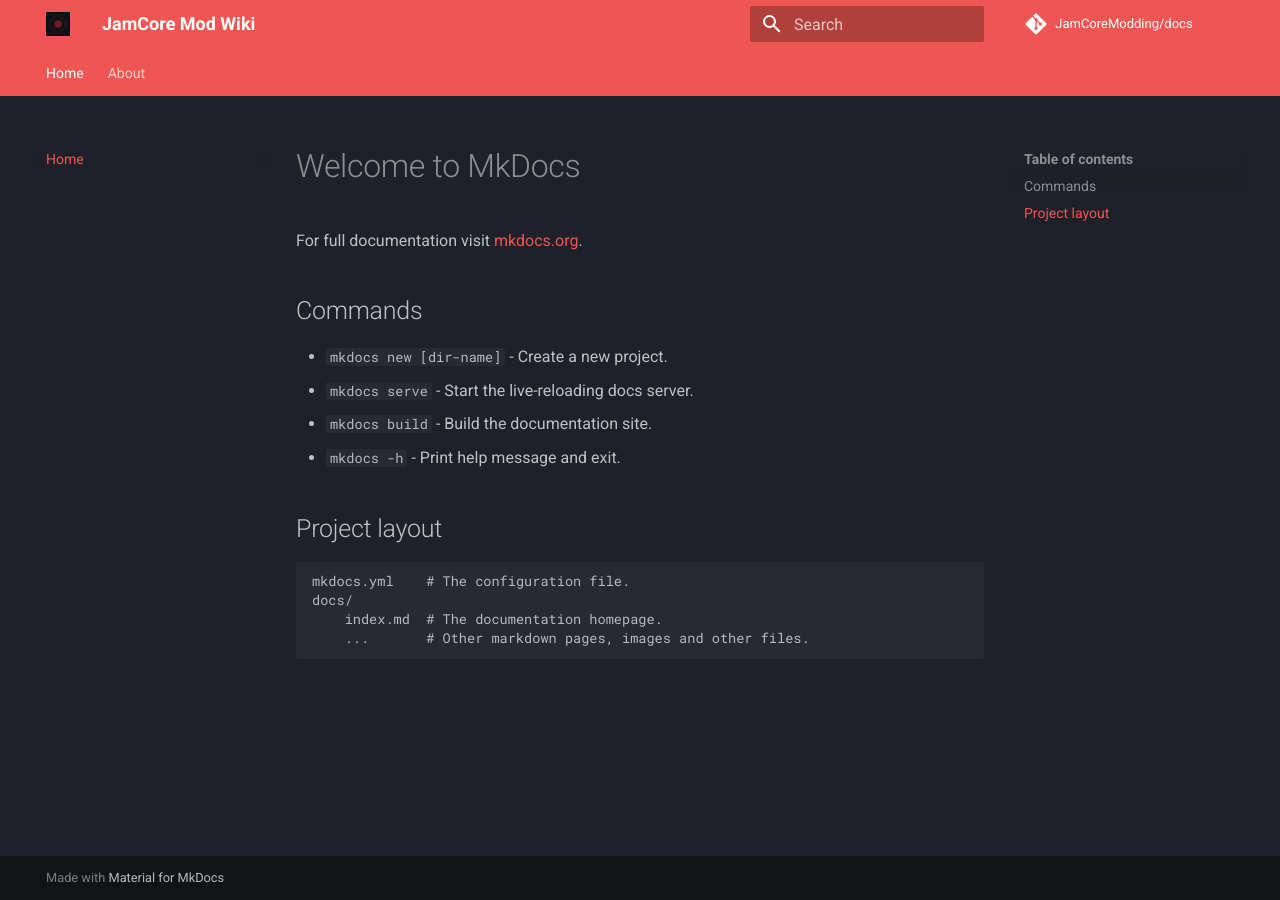
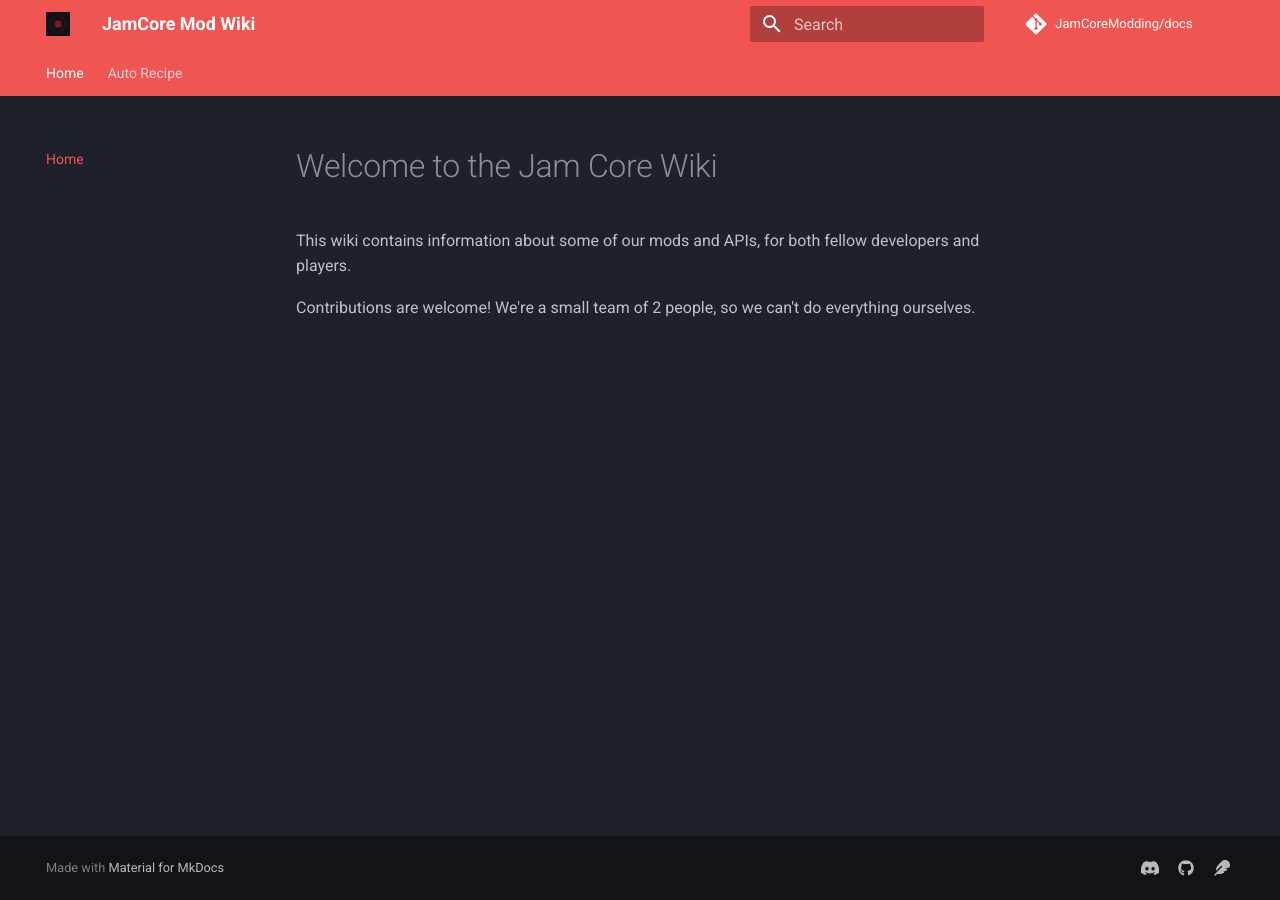
Before and after one commit to JamCoreModding/docs, an MkDocs documentation site: the page built from docs/index.md, in a window 1280 px wide. Built offline with MkDocs 1.6.1 and Material for MkDocs 9.7.7, drawn with Linux system fonts in a browser that asks for light colours; comment, search, counter and statistics services are not loaded.

Commit message:
feat: auto recipe docs

```diff
--- a/docs/index.md
+++ b/docs/index.md
@@ -1,17 +1,9 @@
-# Welcome to MkDocs
+---
+project: docs
+---
 
-For full documentation visit [mkdocs.org](https://www.mkdocs.org).
+# Welcome to the Jam Core Wiki
 
-## Commands
+This wiki contains information about some of our mods and APIs, for both fellow developers and players.
 
-* `mkdocs new [dir-name]` - Create a new project.
-* `mkdocs serve` - Start the live-reloading docs server.
-* `mkdocs build` - Build the documentation site.
-* `mkdocs -h` - Print help message and exit.
-
-## Project layout
-
-    mkdocs.yml    # The configuration file.
-    docs/
-        index.md  # The documentation homepage.
-        ...       # Other markdown pages, images and other files.
+Contributions are welcome! We're a small team of 2 people, so we can't do everything ourselves.
--- a/mkdocs.yml
+++ b/mkdocs.yml
@@ -6,19 +6,27 @@
 
 nav:
   - Home: index.md
-  - About: about.md
+  - Auto Recipe:
+      - Introduction to Auto Recipe: auto-recipe/about.md
+      - Getting Started with Auto Recipe: auto-recipe/getting-started.md
 
 theme:
   name: material
   logo: assets/JamCoreModding.png
   favicon: assets/JamCoreModding.png
+  language: en
+
   features:
     - navigation.instant
     - navigation.tracking
     - navigation.tabs
+    - navigation.indexes
+    - navigation.expand
     - navigation.top
     - search.suggest
     - search.share
+    - content.code.annotate
+
   palette:
     scheme: slate
     primary: red
@@ -27,6 +35,23 @@
 plugins:
   - search
   - social
+  - git-revision-date-localized:
+      type: timeago
+
+markdown_extensions:
+  - pymdownx.highlight:
+      anchor_linenums: true
+  - pymdownx.inlinehilite
+  - pymdownx.snippets
+  - pymdownx.superfences
 
 extra:
   homepage: https://github.com/JamCoreModding
+
+  social:
+    - icon: fontawesome/brands/discord
+      link: https://discord.jamalam.tech
+    - icon: fontawesome/brands/github
+      link: https://github.com/JamCoreModding
+    - icon: fontawesome/solid/feather
+      link: https://maven.jamalam.tech
```
Also changed, not shown: docs/auto-recipe/about.md (added, +21 -0 lines), docs/auto-recipe/getting-started.md (added, +98 -0 lines), 1 other file.
